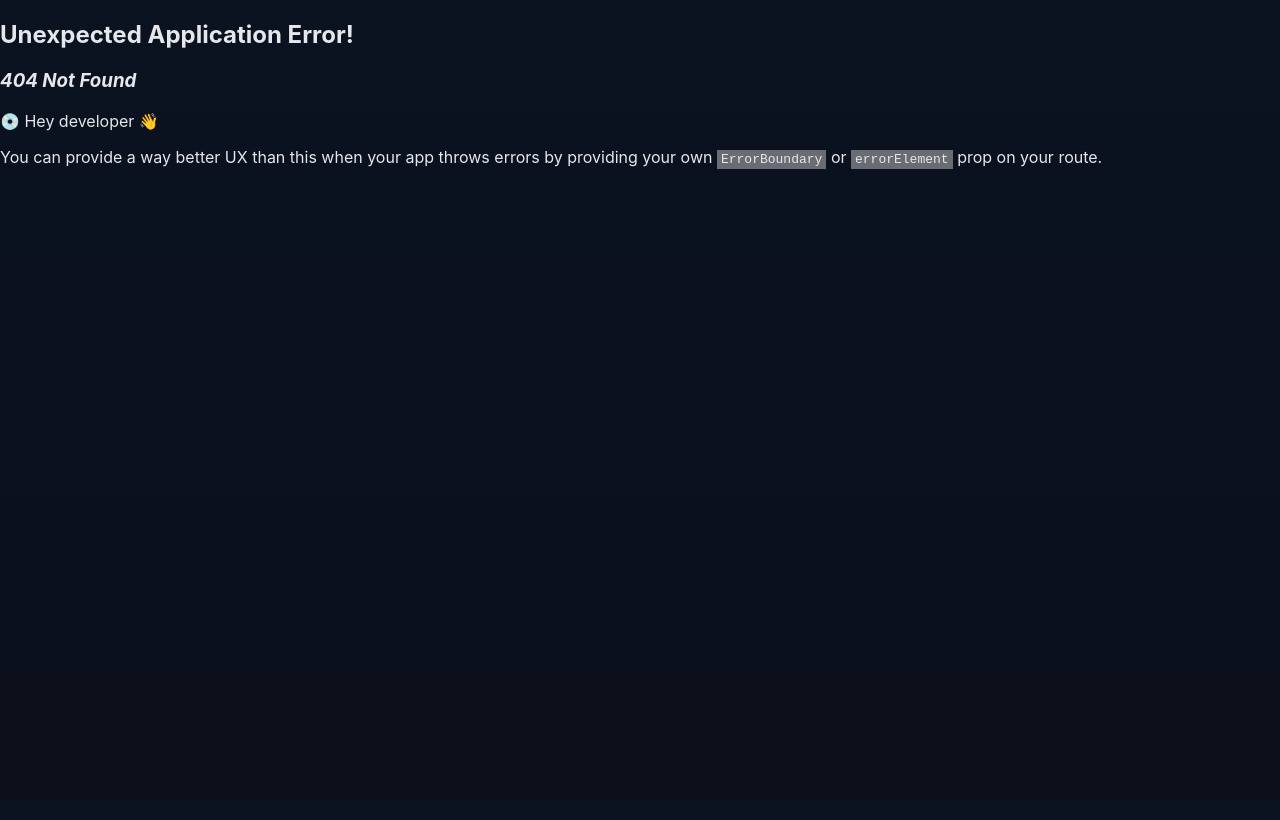
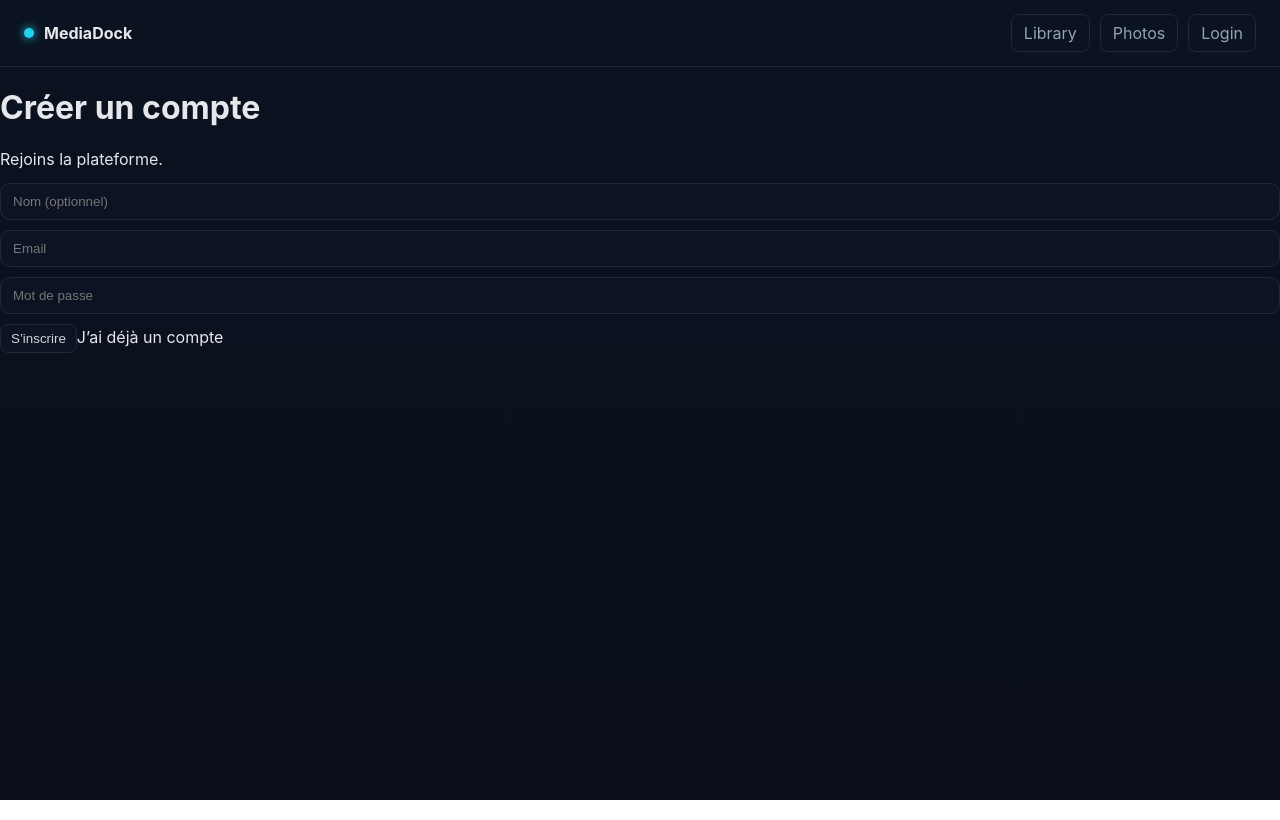
Before and after one commit to lolosk/Sae5.1, a React app in the folder apps/frontend/: page /register in a window 1280 px wide. Before the commit this address had no page. Built offline with nearby package versions, Linux system fonts and the light colour scheme; the HTML template or start-up script is replaced by a standard one.

Commit message:
auth system ok

```diff
--- a/apps/frontend/src/components/TopBar.jsx
+++ b/apps/frontend/src/components/TopBar.jsx
@@ -14,19 +14,12 @@ export default function TopBar() {
 
       {/* Navigation */}
       <div className="nav">
-        <NavLink
-          to="/library"
-          className={({ isActive }) => `tab ${isActive ? "active" : ""}`}
-        >
-          Library
-        </NavLink>
-        <NavLink
-          to="/photos"
-          className={({ isActive }) => `tab ${isActive ? "active" : ""}`}
-        >
-          Photos
-        </NavLink>
+        <NavLink to="/library" className={({isActive})=>`tab ${isActive?'active':''}`}>Library</NavLink>
+        <NavLink to="/photos"  className={({isActive})=>`tab ${isActive?'active':''}`}>Photos</NavLink>
+        <NavLink to="/login"   className={({isActive})=>`tab ${isActive?'active':''}`}>Login</NavLink>
       </div>
+
+
     </div>
   );
 }
--- a/apps/frontend/src/pages/Login.jsx
+++ b/apps/frontend/src/pages/Login.jsx
@@ -1,40 +1,33 @@
 import { useState } from "react";
-import { useNavigate } from "react-router-dom";
-import { apiLogin, apiRegister } from "../lib/api";
+import { Link, useNavigate } from "react-router-dom";
+import { apiLogin } from "../lib/api";
 
 export default function Login(){
-  const [email,setEmail]=useState(""); const [pwd,setPwd]=useState("");
-  const [name,setName]=useState("");
+  const [email,setEmail]=useState("");
+  const [pwd,setPwd]=useState("");
+  const [err,setErr]=useState("");
   const nav=useNavigate();
 
   const onLogin = async (e)=>{
-    e.preventDefault();
+    e.preventDefault(); setErr("");
     const r = await apiLogin({ email, password: pwd });
-    if (r.ok) nav("/library"); else alert("Échec de connexion");
-  };
-
-  const onRegister = async (e)=>{
-    e.preventDefault();
-    const r = await apiRegister({ email, password: pwd, name });
-    if (r.ok) alert("Compte créé, connecte-toi !"); else alert(r.error||"Echec");
+    if (r?.ok) nav("/library");
+    else setErr(r?.error ?? "Échec de connexion");
   };
 
   return (
-    <div className="hero">
-      <div style={{maxWidth:480}}>
-        <h1>Connexion</h1>
-        <form onSubmit={onLogin} className="row" style={{flexDirection:"column",gap:12}}>
+    <div className="card-center">
+      <div className="card-pad">
+        <h1 className="h1">Connexion</h1>
+        <div className="muted" style={{marginBottom:14}}>Accède à ta médiathèque.</div>
+        {err && <div className="err">{err}</div>}
+        <form onSubmit={onLogin} style={{display:"grid",gap:10}}>
           <input className="input" placeholder="Email" value={email} onChange={e=>setEmail(e.target.value)} />
           <input className="input" type="password" placeholder="Mot de passe" value={pwd} onChange={e=>setPwd(e.target.value)} />
-          <button className="btn" type="submit">Se connecter</button>
-        </form>
-
-        <h3 style={{marginTop:24}}>Inscription</h3>
-        <form onSubmit={onRegister} className="row" style={{flexDirection:"column",gap:12}}>
-          <input className="input" placeholder="Nom" value={name} onChange={e=>setName(e.target.value)} />
-          <input className="input" placeholder="Email" value={email} onChange={e=>setEmail(e.target.value)} />
-          <input className="input" type="password" placeholder="Mot de passe" value={pwd} onChange={e=>setPwd(e.target.value)} />
-          <button className="btn" type="submit">Créer mon compte</button>
+          <div className="actions">
+            <button className="btn" type="submit">Se connecter</button>
+            <Link className="link" to="/register">Créer un compte</Link>
+          </div>
         </form>
       </div>
     </div>
--- /dev/null
+++ b/apps/frontend/src/pages/Register.jsx
@@ -0,0 +1,38 @@
+import { useState } from "react";
+import { Link, useNavigate } from "react-router-dom";
+import { apiRegister } from "../lib/api";
+
+export default function Register(){
+  const [name,setName]=useState("");
+  const [email,setEmail]=useState("");
+  const [pwd,setPwd]=useState("");
+  const [err,setErr]=useState(""); const [ok,setOk]=useState(false);
+  const nav=useNavigate();
+
+  const onRegister = async (e)=>{
+    e.preventDefault(); setErr(""); setOk(false);
+    const r = await apiRegister({ name, email, password: pwd });
+    if (r?.ok){ setOk(true); setTimeout(()=>nav("/login"), 600); }
+    else setErr(r?.error ?? "Inscription impossible");
+  };
+
+  return (
+    <div className="card-center">
+      <div className="card-pad">
+        <h1 className="h1">Créer un compte</h1>
+        <div className="muted" style={{marginBottom:14}}>Rejoins la plateforme.</div>
+        {err && <div className="err">{err}</div>}
+        {ok  && <div className="badge" style={{display:"inline-block",marginBottom:8}}>Compte créé ✅</div>}
+        <form onSubmit={onRegister} style={{display:"grid",gap:10}}>
+          <input className="input" placeholder="Nom (optionnel)" value={name} onChange={e=>setName(e.target.value)} />
+          <input className="input" placeholder="Email" value={email} onChange={e=>setEmail(e.target.value)} />
+          <input className="input" type="password" placeholder="Mot de passe" value={pwd} onChange={e=>setPwd(e.target.value)} />
+          <div className="actions">
+            <button className="btn" type="submit">S’inscrire</button>
+            <Link className="link" to="/login">J’ai déjà un compte</Link>
+          </div>
+        </form>
+      </div>
+    </div>
+  );
+}
--- a/apps/frontend/src/router.jsx
+++ b/apps/frontend/src/router.jsx
@@ -2,12 +2,15 @@
 import { createBrowserRouter } from "react-router-dom";
 import App from "./App";
 import Login from "./pages/Login";
+import Register from "./pages/Register.jsx";
 import Library from "./pages/Library";
 import Photos from "./pages/Photos";
 
 export const router = createBrowserRouter([
   { path: "/", element: <App/>, children: [
       { index: true, element: <Login/> },
+      { path: "login", element: <Login/> },        // +++
+      { path: "register", element: <Register/> },  // +++
       { path: "library", element: <Library/> },
       { path: "photos", element: <Photos/> },
   ] }
```
